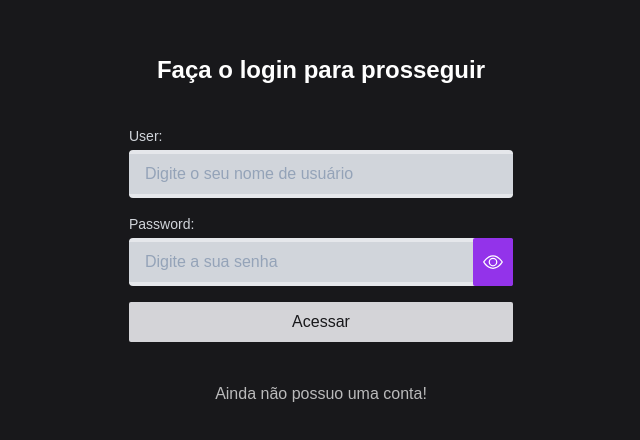
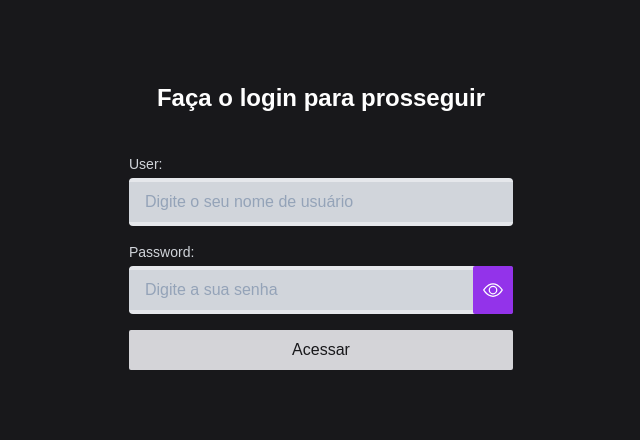
Before and after one commit to leonardohernandesq/listacompra-front, a Next.js app: page / in a window 1280 px wide. Shown: the part 180-620 px from the top of the page, without its empty margins (319-959 px from the left). Built offline with nearby package versions, Linux system fonts and the light colour scheme.

Commit message:
Update page.tsx

```diff
--- a/src/app/page.tsx
+++ b/src/app/page.tsx
@@ -37,8 +37,6 @@ export default function Home() {
         <Input name="password" titleLabel="Password: " error={''} placeholder='Digite a sua senha' value={password} onChange={setPassword} isPassword={true}/>
         <Button onClick={handleLogin} buttonStyle="style2" loading={false}>Acessar</Button>
         {error && <span className="text-red-600">{error}</span>}
-
-        <Link href='/register' className="mt-8 text-center opacity-70">Ainda não possuo uma conta!</Link>
       </form>
     </Container>
   );
```
